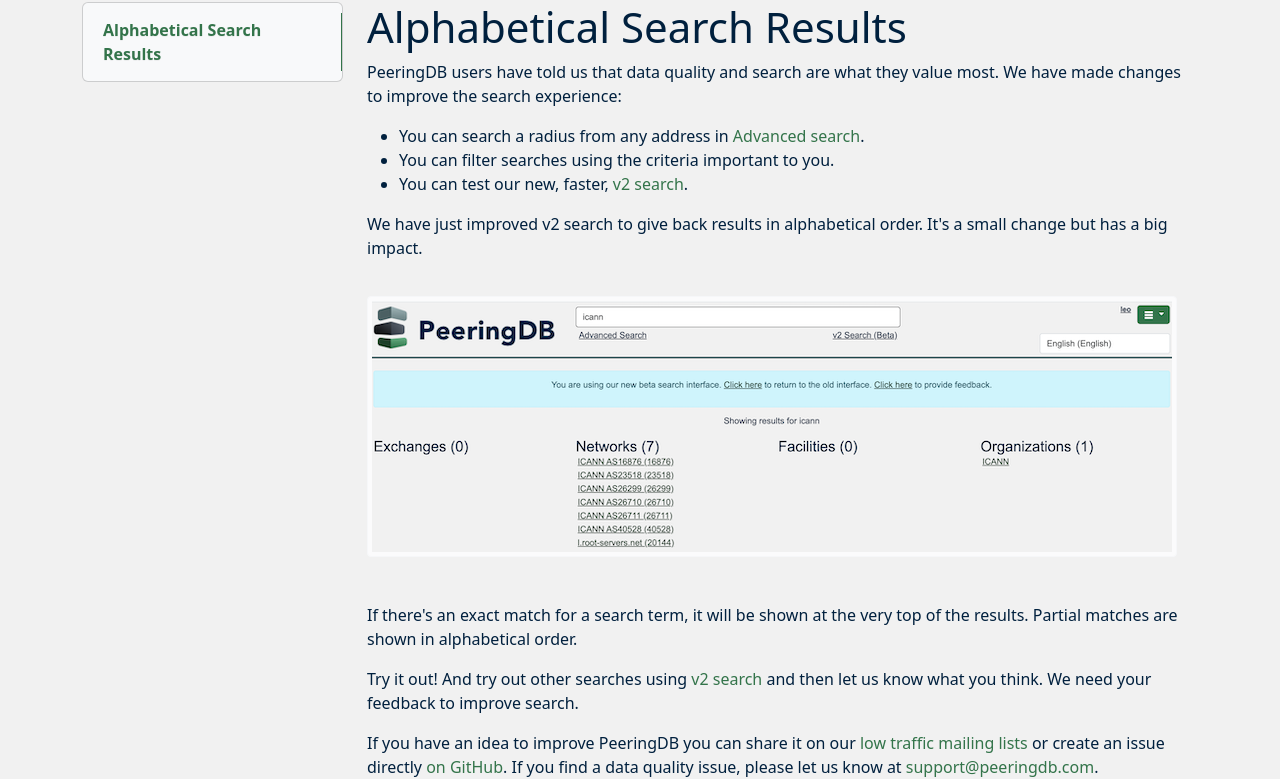
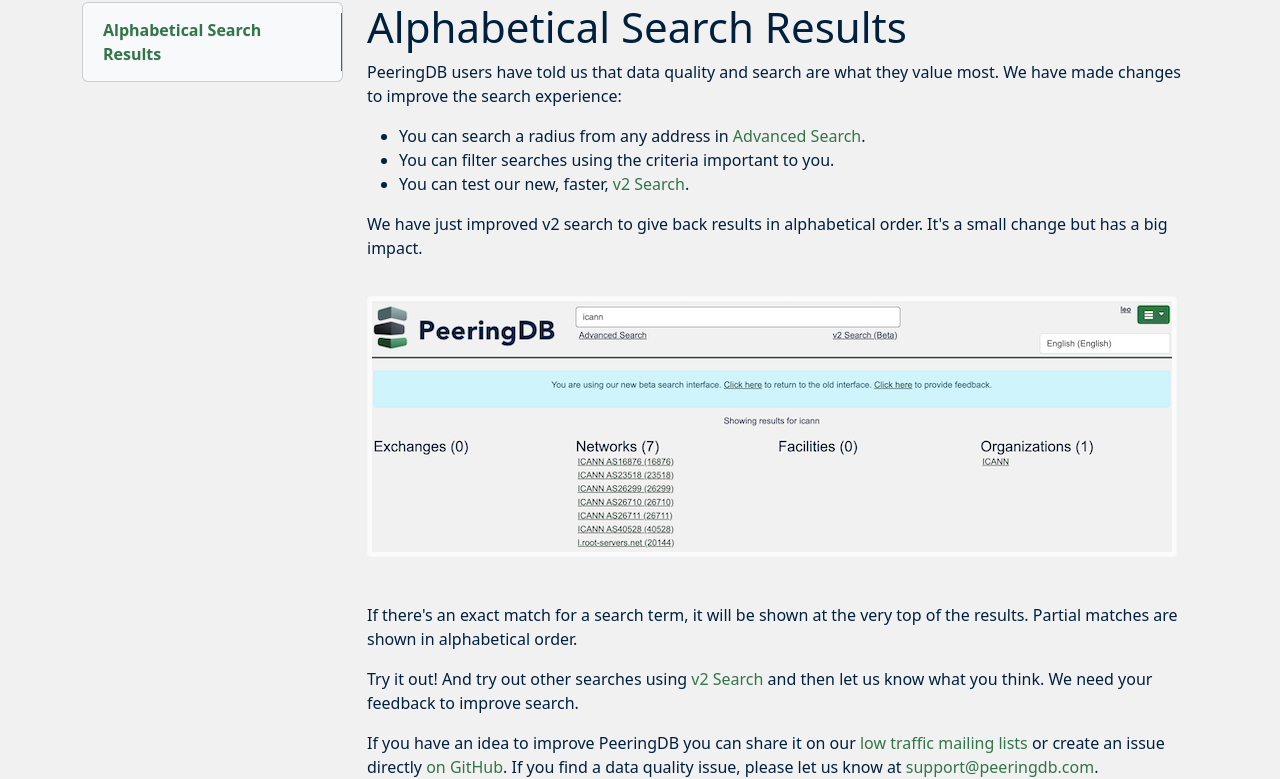
Before and after one commit to peeringdb/docs, an MkDocs documentation site: the page built from docs/blog/alphabetical_search.md, in a window 1280 px wide and 1142 px high. Shown: the part 131-910 px from the top of the window. Built offline with MkDocs 1.6.1, drawn with Linux system fonts in a browser that asks for light colours; nearby versions of some CDN libraries.

```diff
--- a/docs/blog/alphabetical_search.md
+++ b/docs/blog/alphabetical_search.md
@@ -2,9 +2,9 @@
 
 PeeringDB users have told us that data quality and search are what they value most. We have made changes to improve the search experience:
 
-- You can search a radius from any address in [Advanced search](https://www.peeringdb.com/advanced_search).
+- You can search a radius from any address in [Advanced Search](https://www.peeringdb.com/advanced_search).
 - You can filter searches using the criteria important to you.
-- You can test our new, faster, [v2 search](https://www.peeringdb.com/search/v2?q=).
+- You can test our new, faster, [v2 Search](https://www.peeringdb.com/search/v2?q=).
 
 We have just improved v2 search to give back results in alphabetical order. It's a small change but has a big impact.
 
@@ -12,7 +12,7 @@ We have just improved v2 search to give back results in alphabetical order. It's
 
 If there's an exact match for a search term, it will be shown at the very top of the results. Partial matches are shown in alphabetical order.
 
-Try it out! And try out other searches using [v2 search](https://docs.peeringdb.com/blog/search_gets_better/) and then let us know what you think. We need your feedback to improve search.
+Try it out! And try out other searches using [v2 Search](https://docs.peeringdb.com/blog/search_gets_better/) and then let us know what you think. We need your feedback to improve search.
 
 If you have an idea to improve PeeringDB you can share it on our [low traffic mailing lists](https://docs.peeringdb.com/#mailing-lists) or create an issue directly [on GitHub](https://github.com/peeringdb/peeringdb/issues). If you find a data quality issue, please let us know at [support@peeringdb.com](mailto:support@peeringdb.com).
 
```
Also changed, not shown: docs/blogs.md (+1 -0 lines).
